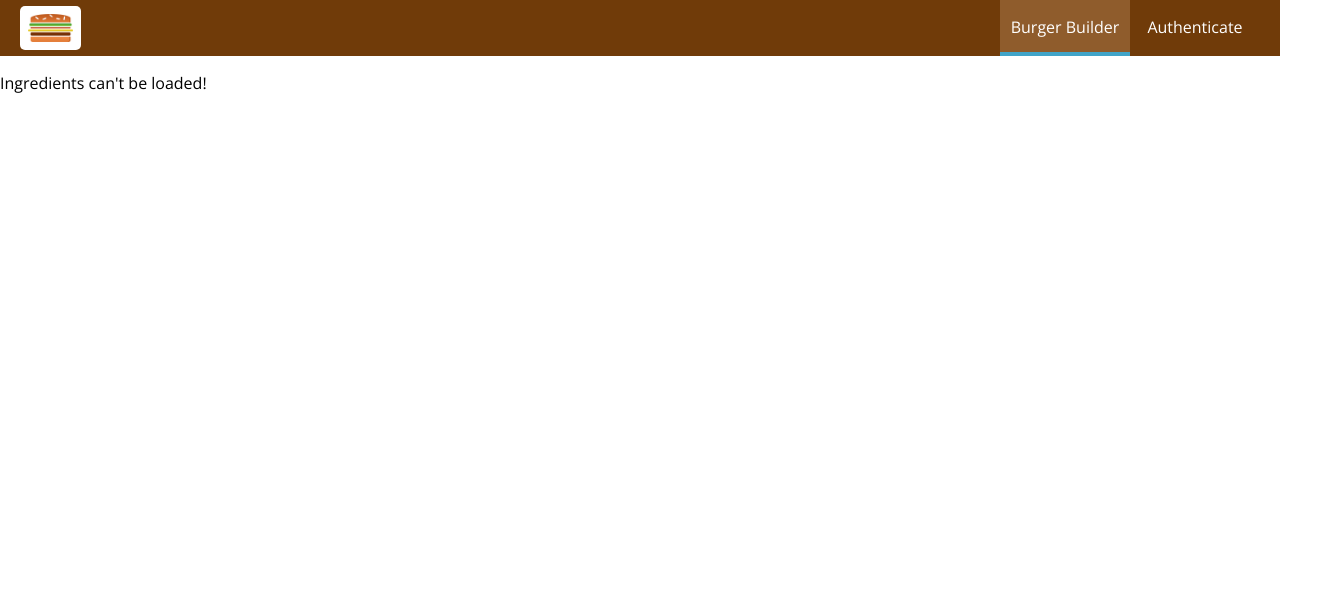
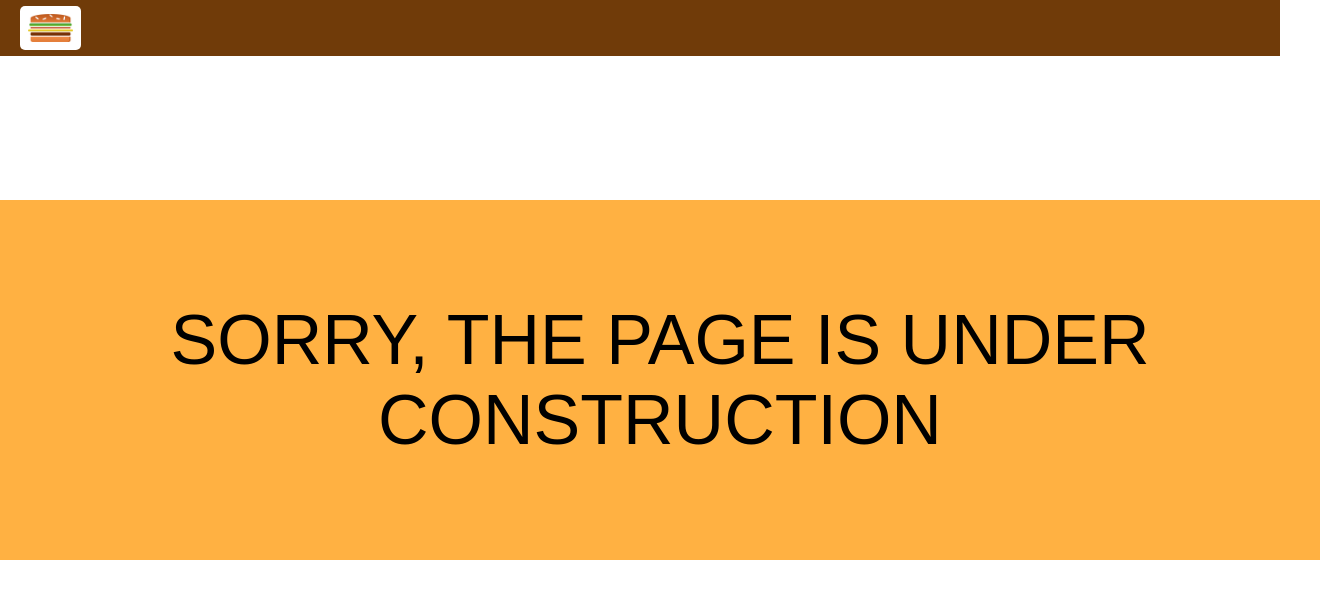
Before and after one commit to evgenydus/burger-builder, a React (Create React App) app: page / in a window 1280 px wide. Shown: the top 598 px of the page, 1320 px wide, since content can reach past the window. Built offline with nearby package versions, Linux system fonts and the light colour scheme; no server answers.

Commit message:
feat: implement under corstruction page
(cherry picked from commit ee8d9034a06427bcc4387dfb62c8b8db0d7a8094)

```diff
--- a/src/components/Burger/Burger.css
+++ b/src/components/Burger/Burger.css
@@ -5,6 +5,7 @@
   margin: auto;
   overflow: auto;
   text-align: center;
+  text-transform: uppercase;
   width: 100%;
 }
 
--- a/src/components/Navigation/Toolbar/Toolbar.js
+++ b/src/components/Navigation/Toolbar/Toolbar.js
@@ -8,11 +8,11 @@ import NavigationItems from '../NavigationItems/NavigationItems'
 
 const Toolbar = ({ drawerToggleClicked, isAuth }) => (
   <header className="toolbar">
-    <DrawerToggle clicked={drawerToggleClicked} />
+    {/*<DrawerToggle clicked={drawerToggleClicked} />*/}
     <Logo />
-    <nav className="nav desktop-only">
-      <NavigationItems isAuth={isAuth} />
-    </nav>
+    {/*<nav className="nav desktop-only">*/}
+    {/*  <NavigationItems isAuth={isAuth} />*/}
+    {/*</nav>*/}
   </header>
 )
 
--- a/src/components/hoc/Layout/Layout.css
+++ b/src/components/hoc/Layout/Layout.css
@@ -1,3 +1,21 @@
 .content {
   margin-top: 72px;
 }
+
+.under-construction {
+  background-color: #ffb142;
+  font-family: "Graduate", sans-serif;
+  font-size: 30px;
+  margin-top: 70px;
+  padding: 100px 20px;
+  text-align: center;
+  text-transform: uppercase;
+  width: 100%;
+}
+
+@media (min-width: 600px) {
+  .under-construction {
+    font-size: 70px;
+    margin-top: 200px;
+  }
+}
--- a/src/components/hoc/Layout/Layout.js
+++ b/src/components/hoc/Layout/Layout.js
@@ -23,13 +23,14 @@ const Layout = ({ children, isAuthenticated }) => {
         drawerToggleClicked={showSideDrawerToggleHandler}
         isAuth={isAuthenticated}
       />
-      <SideDrawer
-        closed={sideDrawerClosedHandler}
-        isAuth={isAuthenticated}
-        open={sideDrawerIsVisible}
-      />
+      {/*<SideDrawer*/}
+      {/*  closed={sideDrawerClosedHandler}*/}
+      {/*  isAuth={isAuthenticated}*/}
+      {/*  open={sideDrawerIsVisible}*/}
+      {/*/>*/}
       <main className="content">
-        {children}
+        {/*{children}*/}
+        <div className="under-construction"> Sorry, the page is under construction</div>
       </main>
     </>
   )
```
